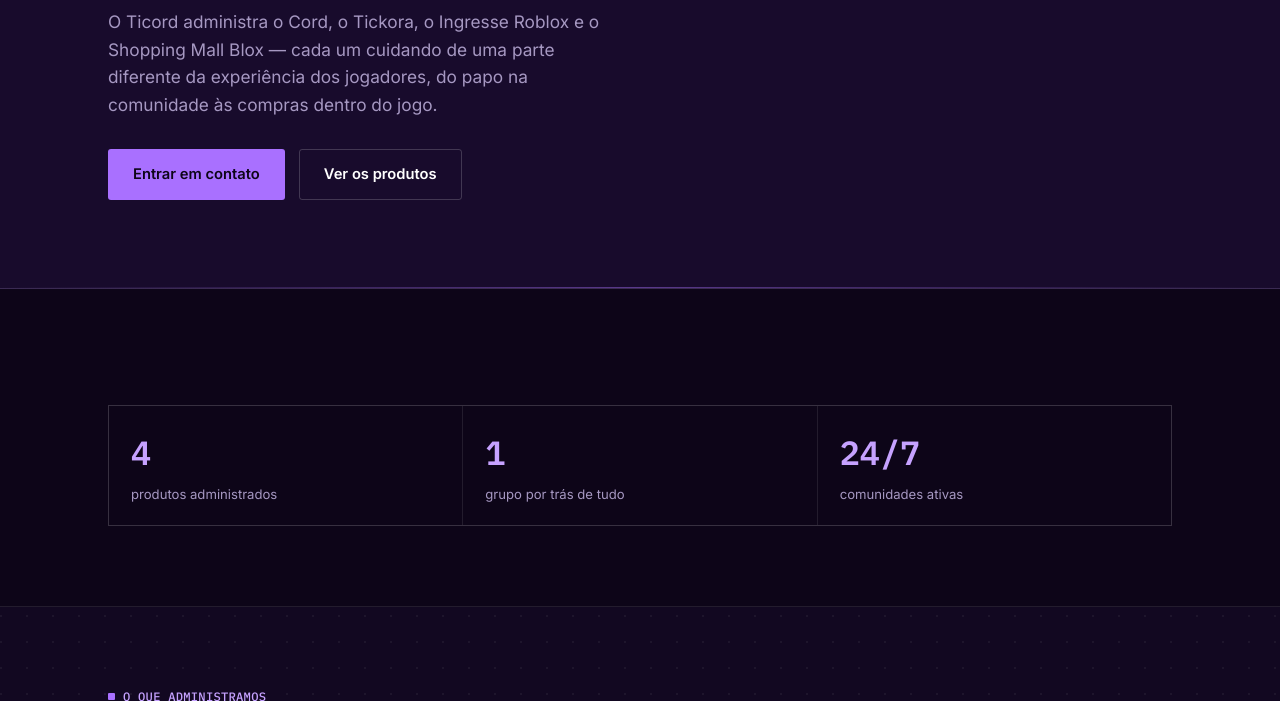
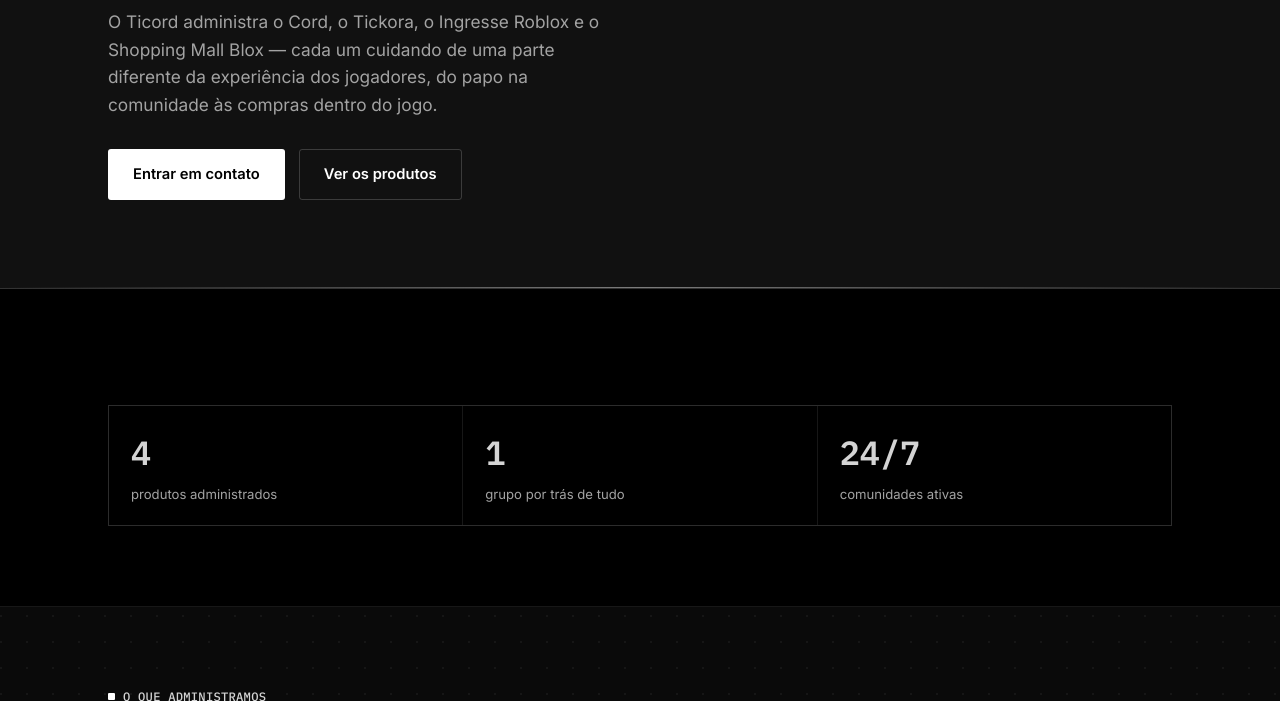
Before and after one commit to miguelfracassi/grupe, a website: page grupe grupe grupe/public/index.html in a window 1280 px wide. Shown: the part 399-1100 px from the top of the page. Drawn offline with Linux system fonts and the light colour scheme.

Commit message:
Update style.css

```diff
--- a/grupe grupe grupe/public/style.css
+++ b/grupe grupe grupe/public/style.css
@@ -1,8 +1,8 @@
 /* ===========================================================
    Grupo Ticord — folha de estilos compartilhada
-   Direção: escuro e moderno, estilo painel/dashboard.
-   Fundo roxo bem escuro em todo o site, painéis levemente
-   mais claros, texto branco/lavanda, acento violeta vivo,
+   Direção: preto e branco, estilo painel/dashboard.
+   Fundo bem escuro (quase preto) em todo o site, painéis em
+   tons de cinza, texto branco/cinza-claro, acento em branco,
    leitura de dados em monoespaçada.
    =========================================================== */
 
@@ -10,39 +10,39 @@
 
 :root {
   /* fundo e superfícies */
-  --fundo: #120821;
-  --fundo-elevado: #180b2c;
-  --superficie: #1c0f34;
-  --superficie-2: #241640;
-  --superficie-3: #2c1a4d;
+  --fundo: #0a0a0a;
+  --fundo-elevado: #111111;
+  --superficie: #161616;
+  --superficie-2: #1f1f1f;
+  --superficie-3: #282828;
 
-  /* roxo de marca (mantido para o rodapé / faixas) */
-  --roxo-950: #0d0518;
-  --roxo-900: #160929;
+  /* preto de marca (mantido para o rodapé / faixas) */
+  --roxo-950: #000000;
+  --roxo-900: #0d0d0d;
 
   /* acento */
-  --acento: #a970ff;
-  --acento-forte: #c6a2ff;
-  --acento-fraco: rgba(169, 112, 255, 0.14);
+  --acento: #ffffff;
+  --acento-forte: #d4d4d4;
+  --acento-fraco: rgba(255, 255, 255, 0.14);
 
   /* texto */
   --branco: #ffffff;
-  --texto: #f2edfa;
-  --texto-suave: #a698c2;
-  --texto-fraco: #786793;
+  --texto: #f2f2f2;
+  --texto-suave: #a3a3a3;
+  --texto-fraco: #707070;
 
   /* linhas */
   --linha: rgba(255, 255, 255, 0.09);
   --linha-forte: rgba(255, 255, 255, 0.18);
-  --linha-acento: rgba(169, 112, 255, 0.45);
+  --linha-acento: rgba(255, 255, 255, 0.45);
 
-  /* status */
-  --sucesso-bg: rgba(78, 230, 160, 0.12);
-  --sucesso-texto: #6ee8ab;
-  --sucesso-borda: rgba(78, 230, 160, 0.35);
-  --erro-bg: rgba(255, 107, 107, 0.12);
-  --erro-texto: #ff9d9d;
-  --erro-borda: rgba(255, 107, 107, 0.35);
+  /* status (diferenciados por estilo de borda, não por cor) */
+  --sucesso-bg: rgba(255, 255, 255, 0.08);
+  --sucesso-texto: #ffffff;
+  --sucesso-borda: rgba(255, 255, 255, 0.4);
+  --erro-bg: rgba(255, 255, 255, 0.04);
+  --erro-texto: #f2f2f2;
+  --erro-borda: rgba(255, 255, 255, 0.25);
 
   --fonte-titulo: "Space Grotesk", "Segoe UI", Arial, sans-serif;
   --fonte-corpo: "Inter", "Segoe UI", Arial, sans-serif;
@@ -116,7 +116,7 @@ p { margin: 0 0 1em; max-width: 62ch; color: var(--texto-suave); }
 /* ---------- cabeçalho ---------- */
 
 .cabecalho {
-  background: rgba(18, 8, 33, 0.86);
+  background: rgba(10, 10, 10, 0.86);
   backdrop-filter: blur(10px);
   border-bottom: 1px solid var(--linha);
   position: sticky;
@@ -192,7 +192,7 @@ nav.principal a[aria-current="page"] {
 
 .heroi {
   background:
-    linear-gradient(180deg, rgba(169,112,255,0.10) 0%, rgba(169,112,255,0) 45%),
+    linear-gradient(180deg, rgba(255,255,255,0.06) 0%, rgba(255,255,255,0) 45%),
     var(--fundo-elevado);
   color: var(--branco);
   padding: 90px 0 88px;
@@ -422,7 +422,7 @@ nav.principal a[aria-current="page"] {
   font-family: var(--fonte-mono);
 }
 .mensagem-status.sucesso { display: block; background: var(--sucesso-bg); color: var(--sucesso-texto); border: 1px solid var(--sucesso-borda); }
-.mensagem-status.erro { display: block; background: var(--erro-bg); color: var(--erro-texto); border: 1px solid var(--erro-borda); }
+.mensagem-status.erro { display: block; background: var(--erro-bg); color: var(--erro-texto); border: 1px dashed var(--erro-borda); }
 
 .contato-grade {
   display: grid;
```
